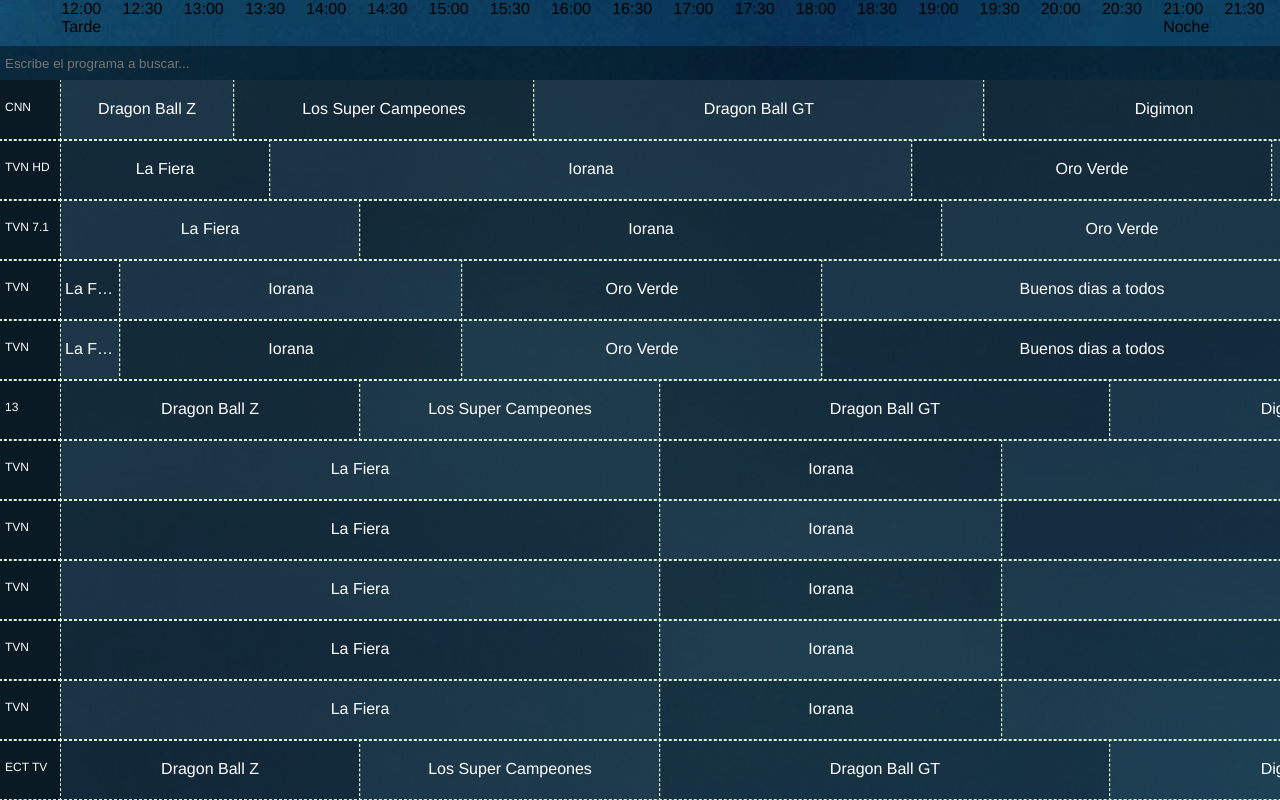
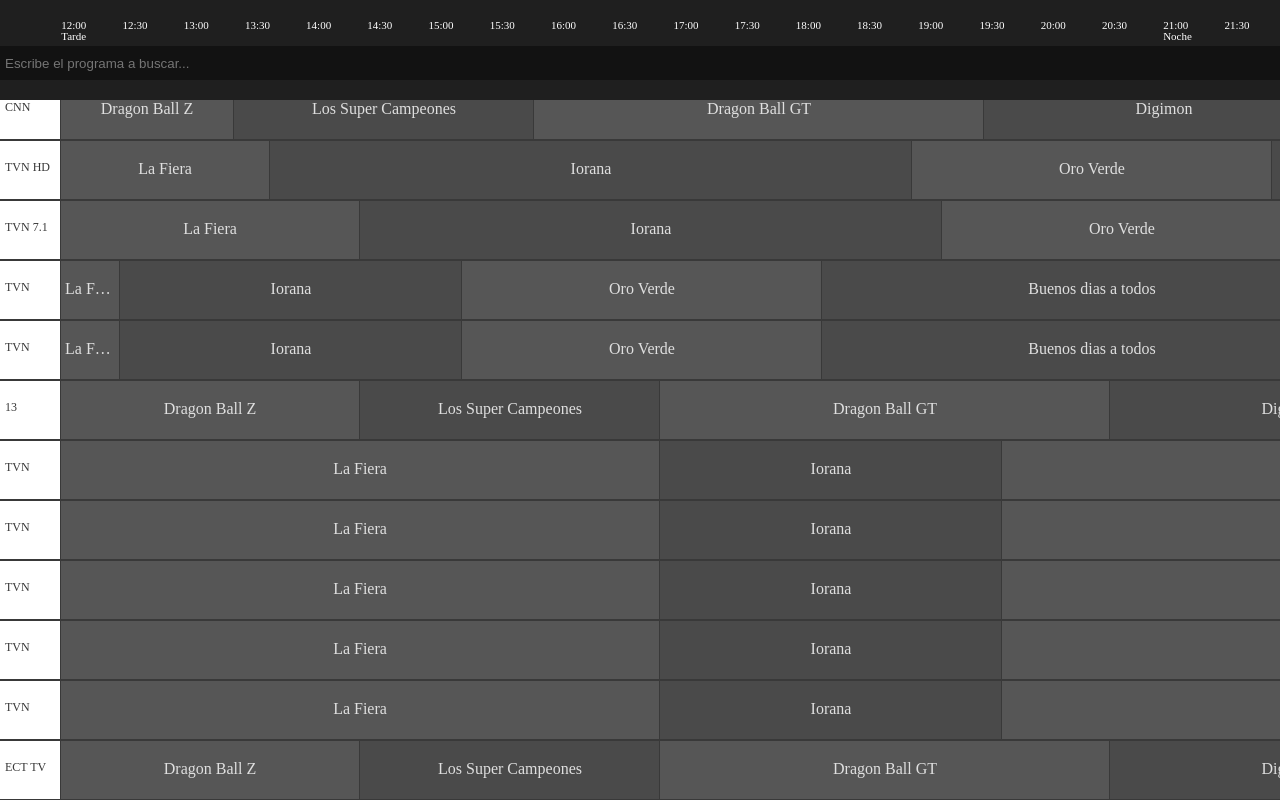
Before and after one commit to claudioDcv/guia-television-touch, a website: page index.html in a window 1280 px wide. Drawn offline with Linux system fonts and the light colour scheme.

Commit message:
Update GuiaTouch.css

```diff
--- a/GuiaTouch.css
+++ b/GuiaTouch.css
@@ -2,40 +2,40 @@
   margin:0;
   padding:0;
 }
+
+//GUIA CANALES
 .container-programas{margin: 80px 0 0 60px;}
 #zona{
   overflow: hidden;
-  background: hsl(205, 83%, 25%);
+  background: #393939;
   width: 100%;
   height: 100%;
+  min-height: 100%;
   position: absolute;
   margin: 0;
   top: 0;
   bottom: 0;
-  font-family: 'Helvetica','Arial','Sans';
 }
 #hora{
-  background:blue;
-  width:3000px;
-  height:80px;
+  background: #1f1f1f;
+  width: 3000px;
+  height: 80px;
   position: absolute;
   z-index: 9;
-  background-size : cover;
-  background-image : url('./GuiaTouch.jpeg');
-  transition : ease-in-out margin .1s;
+  color: white;
+  padding-top: 20px;
+  font-size: 11px;
+  line-height: 1;
+  transition: all 0.5s ease-out;
 }
 
 #movil{
-  background:blue;
   width:3000px;
-  background-size : cover;
-  background-image : url('./GuiaTouch.jpeg');
-  transition : ease-in-out margin .1s;
-
+  transition: all 0.5s ease-out;
 }
 #movil div {
-    color: hsl(0, 0%, 100%);
-    outline: dashed 1px hsl(114, 55%, 89%);
+    color: #dfdfdf;
+    outline: solid 1px #393939;
     white-space: nowrap;
     overflow: hidden;
     width: 100%;
@@ -50,40 +50,43 @@
   overflow: hidden;
   text-overflow: ellipsis;
 }
-#movil div:nth-child(even) div:nth-child(odd){background-color: hsla(205, 34%, 13%, 0.75);;}
-#movil div:nth-child(even) div:nth-child(even){background: hsla(204, 34%, 19%, 0.78);}
+#movil div:nth-child(even) div:nth-child(odd){
+  background: rgb(86,86,86);
+}
+#movil div:nth-child(even) div:nth-child(even){
+  background: rgb(74,74,74);
+}
 
-#movil div:nth-child(odd) div:nth-child(even){background-color: hsla(205, 34%, 13%, 0.75);}
-#movil div:nth-child(odd) div:nth-child(odd){background: hsla(204, 34%, 19%, 0.78);}
+#movil div:nth-child(odd) div:nth-child(even){background: rgb(74,74,74);}
+#movil div:nth-child(odd) div:nth-child(odd){background: rgb(86,86,86);}
 
 
 #canales{
   position: absolute;
   top: 0;
   left: 0;
-  background-size : cover;
-  background-image : url('./GuiaTouch.jpeg');
-  transition : ease-in-out margin .1s;
   width: 60px;
+  transition: ease all .5s;
   /*height: 3000px*/
 }
 #canales div:first-child{margin-top: 80px;}
 #canales div{
-  color: hsl(0, 0%, 100%);
-  outline: dashed 1px hsl(114, 55%, 89%);
+  color: #393939;
+  outline: solid 1px #393939;
   height: 60px;
   padding: 20px 5px;
   box-sizing: border-box;
   font-size: 12px;
-  background: hsl(204, 61%, 9%);
+  background: #FFFFFF;
   white-space: nowrap;
   overflow: hidden;
   text-overflow: ellipsis;
+  transition: all 0.5s ease-out;
 }
-.programa{transition : ease-in-out all .5s;height: 60px;}
-.programa.programa-oculto{transition : ease-in-out all .5s;height: 0px;}
+.programa{height: 60px;}
+.programa.programa-oculto{height: 0px;}
 
-input{
+input#busqueda{
   left: 0;
   position: absolute;
   top: 46px;
@@ -98,3 +101,4 @@
   outline: none;
   padding: 5px;
 }
+////////////////
```
